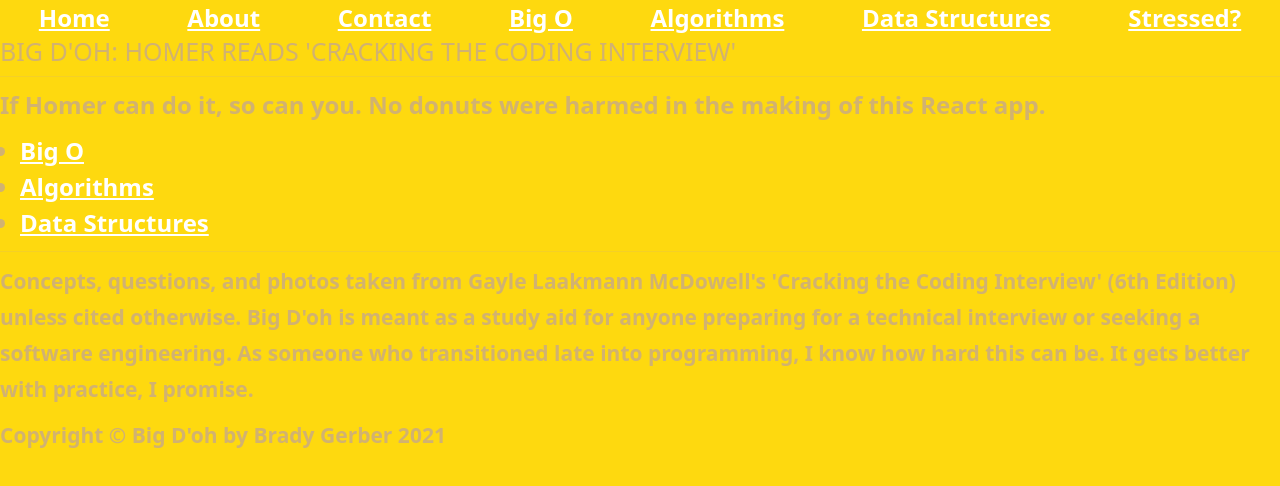
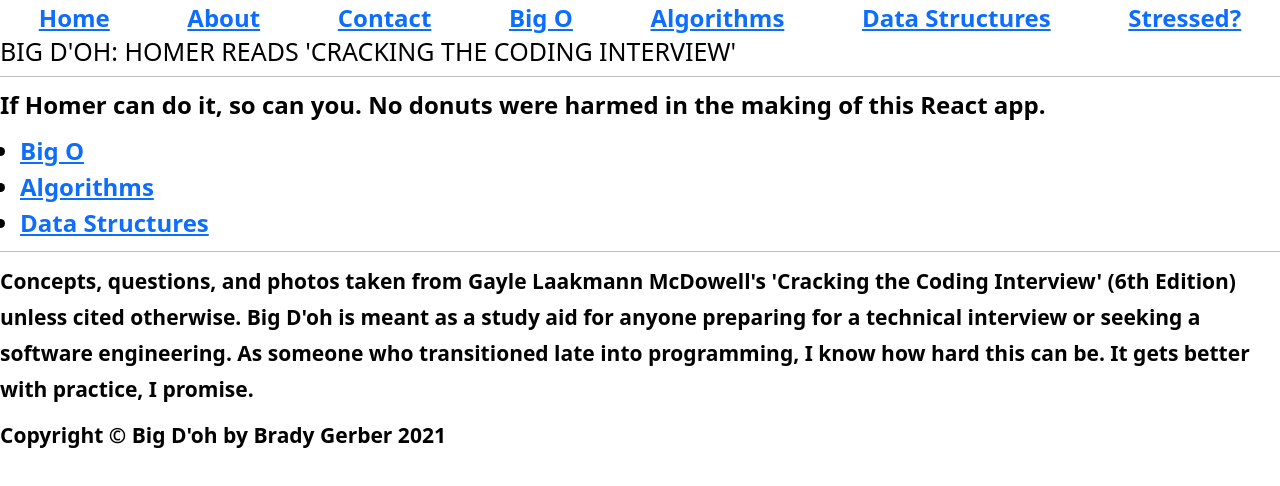
Before and after one commit to bg-write/big-doh, a React (Create React App) app: page / in a window 1280 px wide. Shown: the top 486 px of the page. Built offline with nearby package versions, Linux system fonts and the light colour scheme.

Commit message:
Update CSS, fixing footer

```diff
--- a/src/App.css
+++ b/src/App.css
@@ -22,18 +22,19 @@
 }
 
 body {
-	background-color: #FED90F;
+	/* background-color: #FED90F; */
 	font-family: system-ui, -apple-system, BlinkMacSystemFont, 'Segoe UI', Roboto,
 		Oxygen-Sans, Ubuntu, Cantarell, 'Helvetica Neue', sans- serif;
 	margin: 0;
-	color: whitesmoke;
+	color: black;
 	display: grid;
+	min-height: 100%;
 	font-size: 2.4rem;
 	font-weight: bold;
 	height: 100vh;
 	/* mobile first - single column */
-	grid-template-columns: 1fr;
-	grid-template-rows: 1fr minmax(100px, 1fr) 1fr;
+	grid-template-columns: 100%;
+	grid-template-rows: auto 1fr auto;
 	grid-template-areas:
 		'header'
 		'content'
@@ -45,19 +46,19 @@
 }
 
 main {
-	color: #D1B271;
+	/* color: #D1B271; */
 	grid-area: content;
 }
 
 footer {
-	color: #D1B271;
+	/* color: #D1B271; */
 	grid-area: footer;
 }
 
 a {
-	color: #ffffff;
+	/* color: #ffffff; */
 }
 
 a:hover {
-	color: #70D1FE;
+	/* color: #70D1FE; */
 }
```
